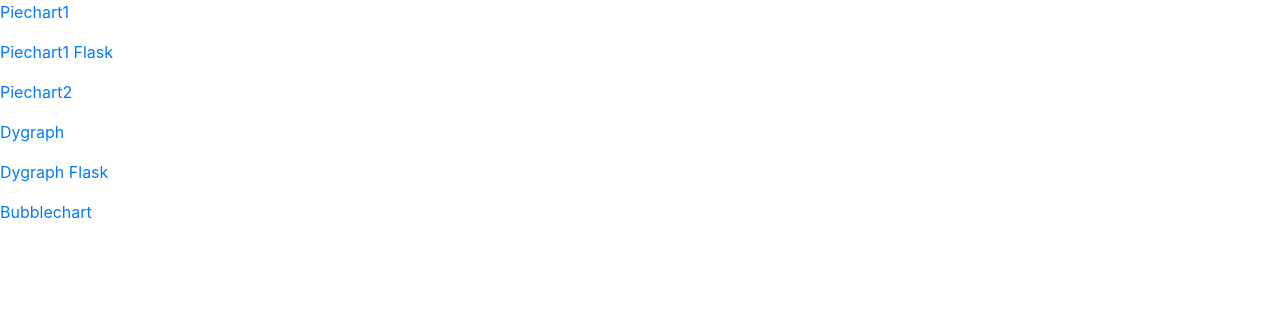
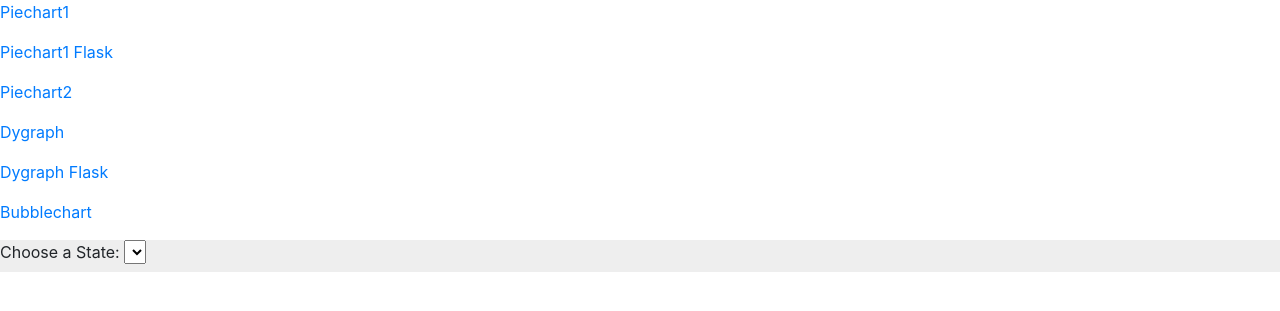
Before and after one commit to gnnj/FoodDashBoard, a Flask app: page / in a window 1280 px wide. Shown: the top 311 px of the page. Run offline with Flask 2, Linux system fonts and the light colour scheme; lists and menus that the app fills with data are empty; some libraries are stand-ins or nearby versions.

Commit message:
dropdown selector working for flask on index_placeholder.html. index.js moved to static

```diff
--- a/app.py
+++ b/app.py
@@ -68,15 +68,21 @@ def piechart1():
 	#return jsonify(data)
 
 #by_state_test() route working:
+#returns price and rating for selected state
 @app.route("/by_state/<state>")
 def by_state_test(state):
+
 	state = state.strip()
 	results = session.query(Vegetarian.state,Vegetarian.price,Vegetarian.rating).filter(Vegetarian.state == state).all()
-	#print(results)
-	#for result in results:
-		#results_dict["state"]=result[0]
 	return(jsonify(results))
 
+#/states route for dropdown selector
+@app.route("/states")
+def states():
+	results = session.query(Vegetarian.state).distinct().all()
+	state_data = results
+	return(jsonify(list(state_data)))
+	#return jsonify(state_data)
 
 
 #Returns complete dataset as a JSON response
--- a/scripts/index.js
+++ b/static/index.js
@@ -1,12 +1,12 @@
 //Javascript for index page
 
-
 // Create dropdown from Flask
-d3.json("/states", function(error, response) {
+d3.json("/state", function(error, response) {
 
     if (error) return console.warn(error);
 
-    // console.log(response);
+    console.log(response);
+
 
     var $dropDown = document.getElementById("selDataset")
 
@@ -16,3 +16,4 @@ d3.json("/states", function(error, response) {
         $optionChoice.setAttribute("value", response[i]);
         $dropDown.appendChild($optionChoice);
     }
+});
--- a/templates/index_placeholder.html
+++ b/templates/index_placeholder.html
@@ -39,14 +39,26 @@
     <!--temporary bubblechart page link-->
     <p><a href="bubblechart.html">Bubblechart</a></p>
 
+    <!--dropdown selector-->
+    <div class="panel panel-default" style="overflow:auto; overflow-wrap:break-word">
+      <div class="panel-body" style="background-color: #eee">
+        <div class="form-group">
+          <label for="selDataset">Choose a State:</label>
+            <select id="selDataset" onchange="optionChanged(this.value)"></select>
+        </div>
+      </div>
+    </div>
 
 
   	<!-- Bootstrap JS requirements: -->
     <script src="https://code.jquery.com/jquery-3.2.1.slim.min.js" integrity="sha384-KJ3o2DKtIkvYIK3UENzmM7KCkRr/rE9/Qpg6aAZGJwFDMVNA/GpGFF93hXpG5KkN" crossorigin="anonymous"></script>
     <script src="https://cdnjs.cloudflare.com/ajax/libs/popper.js/1.12.9/umd/popper.min.js" integrity="sha384-ApNbgh9B+Y1QKtv3Rn7W3mgPxhU9K/ScQsAP7hUibX39j7fakFPskvXusvfa0b4Q" crossorigin="anonymous"></script>
     <script src="https://maxcdn.bootstrapcdn.com/bootstrap/4.0.0/js/bootstrap.min.js" integrity="sha384-JZR6Spejh4U02d8jOt6vLEHfe/JQGiRRSQQxSfFWpi1MquVdAyjUar5+76PVCmYl" crossorigin="anonymous"></script>
-    <!-- Plotly  -->
-    <script src="https://cdn.plot.ly/plotly-latest.min.js"></script>
+    <!-- js/d3 main for index.html  -->
+
+    <!--<script src="index.js" type="text/javascript"></script>-->
+
+    <script src="{{url_for('static', filename='index.js')}}"></script>
   </body>
 
 </html>
```
Also changed, not shown: templates/dygraph.html (indentation only).
